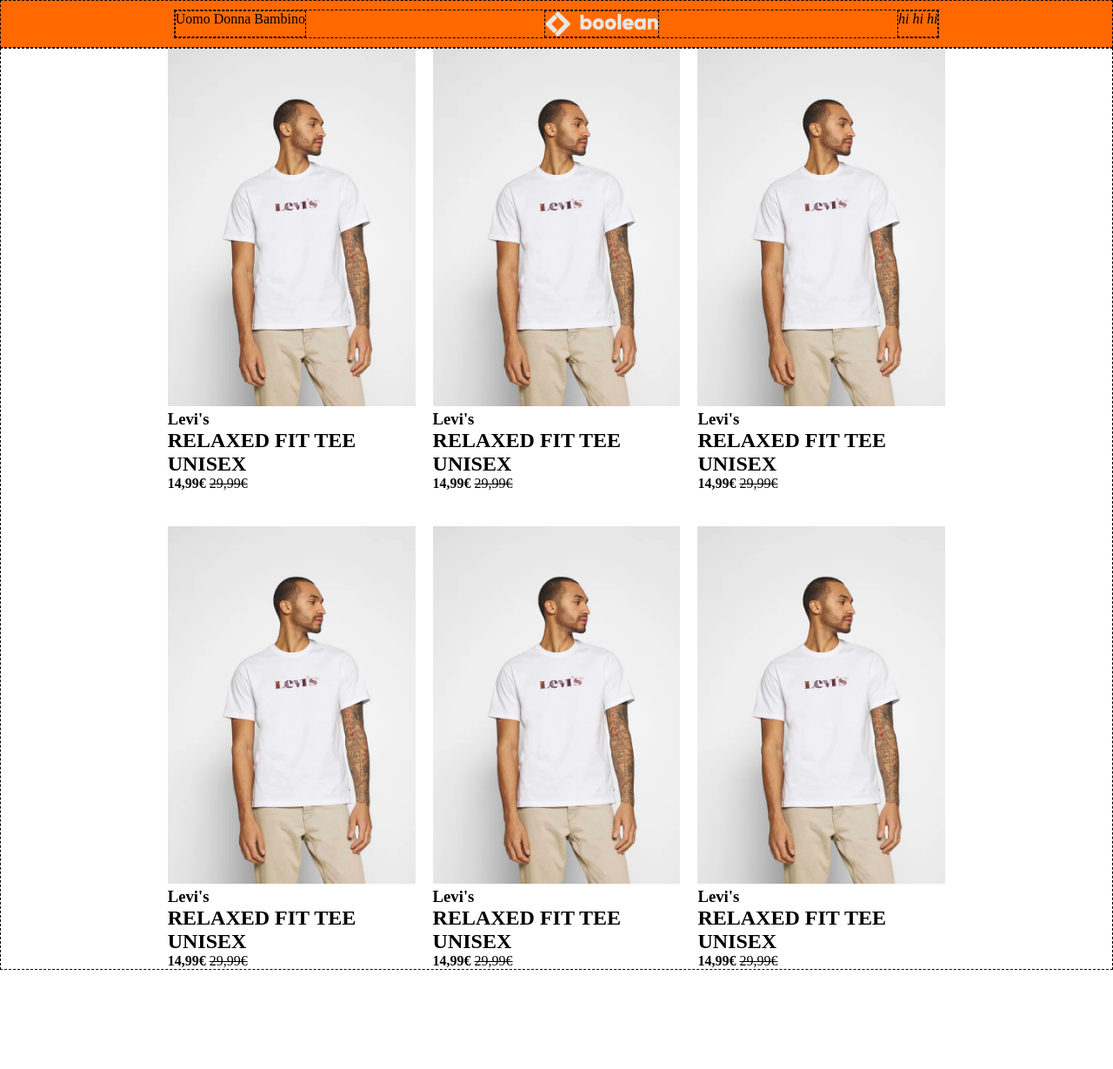
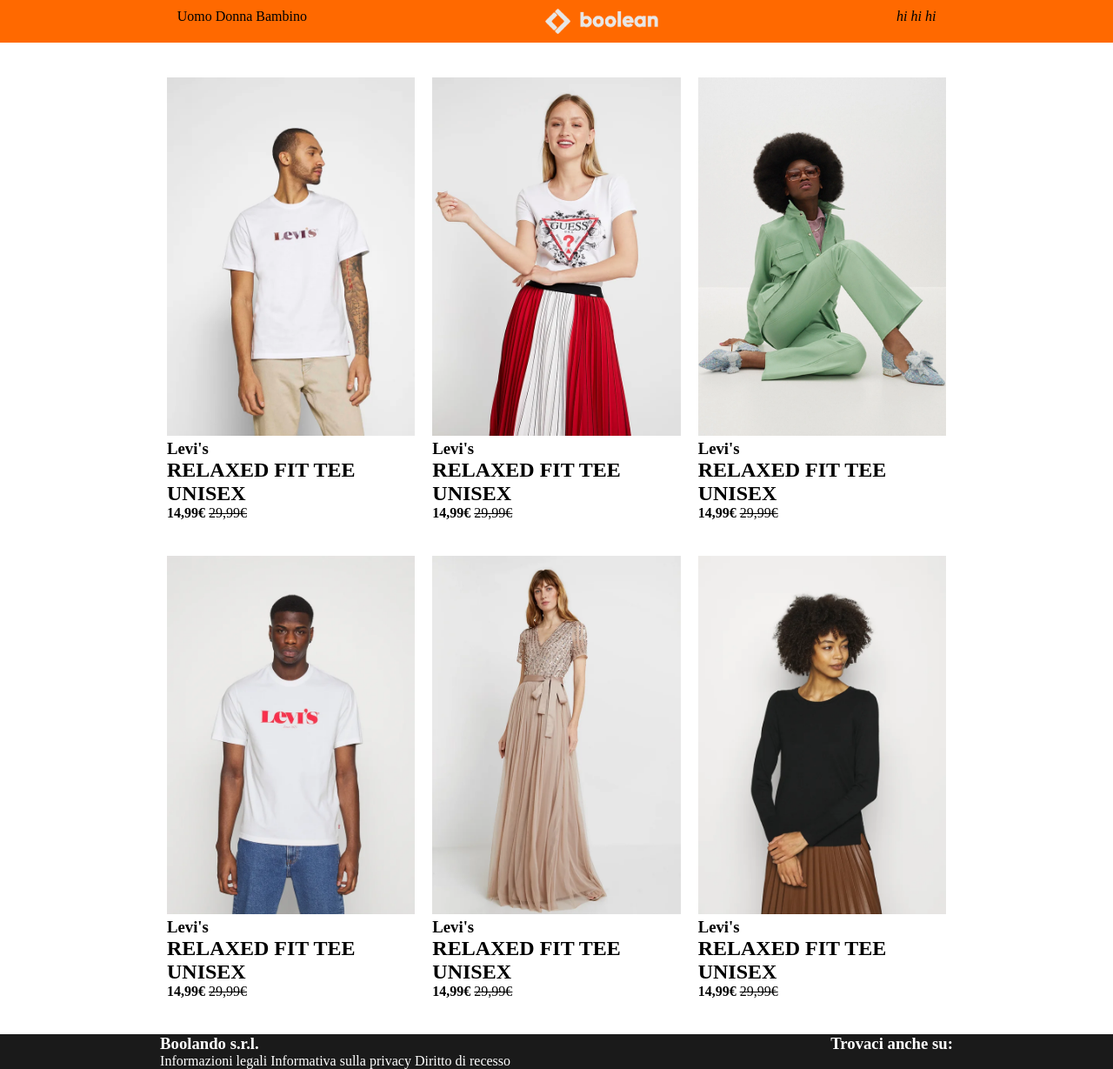
Before and after one commit to MarcoMazzeo01/html-css-boolando, a plain HTML site: page index.html in a window 1280 px wide. Shown: the whole page at 87% size. Before the commit the page ends 1115 px from the top, so only its background shows below. Drawn offline with Linux system fonts and the light colour scheme.

Commit message:
add: footer

```diff
--- a/css/style.css
+++ b/css/style.css
@@ -1,8 +1,10 @@
 :root {
     --header-color: #ff6900;
+    --footer-color: #1a1a1a;
+    --items-column-gap: 20px;
 }
 
-
+/* GENERICS */
 header > .container > img {
     width: 15%;
     height: auto;
@@ -11,15 +13,17 @@ header > .container > img {
 header {
     padding: 10px 5px;
     background-color: var(--header-color);
+    margin-bottom: 40px;
 }
 
-.items_container {
-    width: 70%;
-    margin: 0 auto;
-    column-gap: 20px;
-    row-gap: 40px;
+footer {
+    color: white;
+    background-color: var(--footer-color);
+    margin-top: 40px;
 }
 
+
+/* SPECIFICS */
 .shop_categories {
     list-style: none;
     margin: 0;
@@ -31,10 +35,18 @@ header {
 }
 
 
+/* ITEMS */
+.items_container {
+    width: 70%;
+    margin: 0 auto;
+    column-gap: var(--items-column-gap);
+    row-gap: 40px;
+}
+
 .item {
     flex-grow: 1;
     flex-basis: auto;
-    width: calc((100%/3) - 20px);
+    width: calc((100%/3) - var(--items-column-gap));
     /* border: 1px dashed black; */
 }
 
--- a/index.html
+++ b/index.html
@@ -8,10 +8,10 @@
     <link rel="stylesheet" href="./css/utils.css">
     <link rel="stylesheet" href="./css/style.css">
 </head>
-<body class="debug">
-    <header class="flex justify-center align-center debug">
+<body class="">
+    <header class="flex justify-center align-center">
 
-        <div class="container flex justify-between debug">
+        <div class="container flex justify-between">
             <!-- MENU -->
             <nav>
                 <ul class="shop_categories">
@@ -46,7 +46,7 @@
 
 
             <div class="item">
-                <img src="./img/1.webp" alt="item1">
+                <img src="./img/2.webp" alt="item1">
                 <div class="item_info">
                     <h3>Levi's</h3>
                     <h2>RELAXED FIT TEE UNISEX</h2>
@@ -58,7 +58,7 @@
             </div>
 
             <div class="item">
-                <img src="./img/1.webp" alt="item1">
+                <img src="./img/3.webp" alt="item1">
                 <div class="item_info">
                     <h3>Levi's</h3>
                     <h2>RELAXED FIT TEE UNISEX</h2>
@@ -70,7 +70,7 @@
             </div>
 
             <div class="item">
-                <img src="./img/1.webp" alt="item1">
+                <img src="./img/4.webp" alt="item1">
                 <div class="item_info">
                     <h3>Levi's</h3>
                     <h2>RELAXED FIT TEE UNISEX</h2>
@@ -82,7 +82,7 @@
             </div>
 
             <div class="item">
-                <img src="./img/1.webp" alt="item1">
+                <img src="./img/5.webp" alt="item1">
                 <div class="item_info">
                     <h3>Levi's</h3>
                     <h2>RELAXED FIT TEE UNISEX</h2>
@@ -94,7 +94,7 @@
             </div>
 
             <div class="item">
-                <img src="./img/1.webp" alt="item1">
+                <img src="./img/6.webp" alt="item1">
                 <div class="item_info">
                     <h3>Levi's</h3>
                     <h2>RELAXED FIT TEE UNISEX</h2>
@@ -106,5 +106,22 @@
         </div>
 
     </main>
+
+
+    <footer class="flex justify-around">
+        <div class="important_info">
+            <h3>Boolando s.r.l.</h3>
+            <ul class="shop_categories">
+                <li>Informazioni legali</li>
+                <li>Informativa sulla privacy</li>
+                <li>Diritto di recesso</li>
+            </ul>
+        </div>
+
+        <div class="socials">
+            <h3>Trovaci anche su:</h3>
+
+        </div>
+    </footer>
 </body>
 </html>
```
